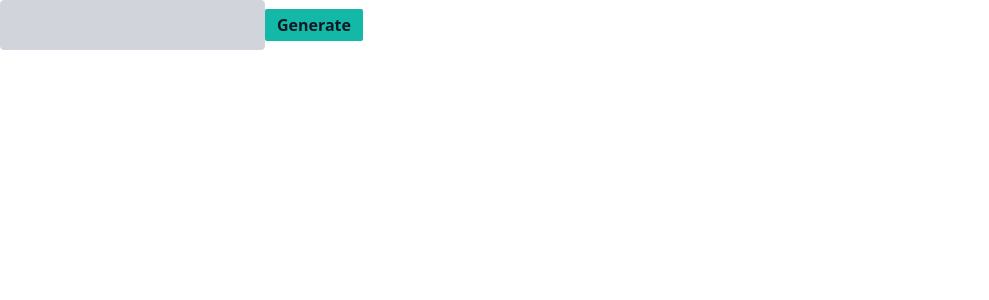
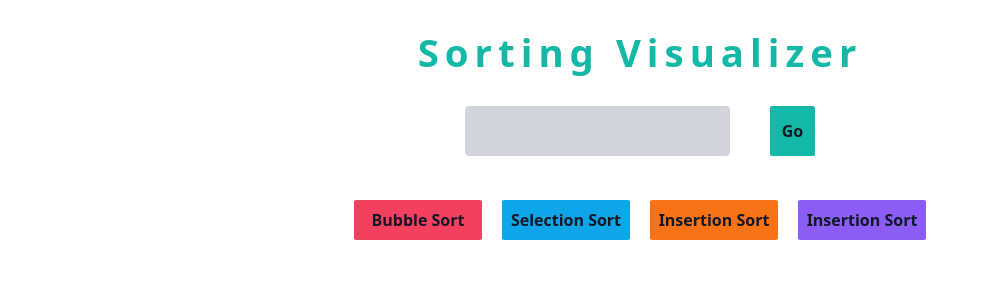
Before and after one commit to LBLBLBLBLBLB/sorting-visualizer, a React (Vite) app: page / in a window 1280 px wide. Shown: the top 300 px of the page, without its empty margins (0-989 px from the left). Built offline with nearby package versions, Linux system fonts and the light colour scheme.

Commit message:
add styles

```diff
--- a/src/App.tsx
+++ b/src/App.tsx
@@ -3,8 +3,9 @@ import { useState } from "react";
 const App = () => {
   const [inputArray, setInputArray] = useState<number[]>([]);
   const [displayInputNums, setDisplayInputNums] = useState<number[]>([]);
-  const [errorMsg, setErrorMsg] = useState<string>("");
+  const [errorMsg, setErrorMsg] = useState<string>(" ");
 
+  // Get Input and modify it as numbers array for display
   const handleInput = (event: React.ChangeEvent<HTMLInputElement>) => {
     const inputTxt = event.target.value;
 
@@ -16,7 +17,9 @@ const App = () => {
       setInputArray(arrOfNums);
     }
   };
-  console.log(inputArray);
+
+  // get modified array and checks if something is wrong in it
+  // when it has array of numbers it got displayed
   const displayInput = () => {
     const filtered_numbers = inputArray.filter((num) => num !== 0);
 
@@ -28,9 +31,12 @@ const App = () => {
       setErrorMsg("Array should be less than 20");
     } else if (inputArray.some((item) => isNaN(item))) {
       setErrorMsg("There seems to be an invalid element (not a number)");
-    } else if (inputArray.some((num) => num === 0)) {
+    } else if (
+      inputArray.some((num) => num === 0) ||
+      filtered_numbers.length === 0
+    ) {
       setErrorMsg(
-        "There seems to be a missing element (a duplicate comma somewhere perhaps?)"
+        "There seems to be a missing element or 0 (a duplicate comma somewhere perhaps?)"
       );
     } else {
       setErrorMsg(" ");
@@ -40,25 +46,56 @@ const App = () => {
 
   return (
     <>
+      <header>
+        <h1 className="text-teal-500 font-bold text-[2.4rem] text-center p-6 tracking-[6px]">
+          Sorting Visualizer
+        </h1>
+      </header>
+      <div className="flex items-center flex-col">
+        <div className="flex gap-10 mb-1">
           <input
             onChange={handleInput}
             type="text"
             className="bg-gray-300 text-black-700 border border-gray-300 rounded py-3 px-4  focus:outline-none focus:bg-white focus:border-gray-500 "
           />
-      {errorMsg}
           <button
             onClick={displayInput}
             className="bg-teal-500 px-3 py-1 rounded-sm font-semibold text-gray-900"
           >
-        Generate
+            Go
           </button>
-      <div className="flex gap-5">
+        </div>
+
+        <div className="flex justify-center h-8 mb-2 ">
+          <p className=" text-sm text-red-600 ">{errorMsg}</p>
+        </div>
+      </div>
+      <div className="flex justify-center gap-5 mb-8">
+        <button
+          onClick={() => {
+            console.log("BUBLES");
+          }}
+          className=" bg-rose-500 w-32 h-10 rounded-sm font-semibold text-gray-900"
+        >
+          Bubble Sort
+        </button>
+        <button className=" bg-sky-500 w-32 h-10 rounded-sm font-semibold text-gray-900">
+          Selection Sort
+        </button>
+        <button className=" bg-orange-500 w-32 h-10 rounded-sm font-semibold text-gray-900">
+          Insertion Sort
+        </button>
+        <button className=" bg-violet-500 w-32 h-10 rounded-sm font-semibold text-gray-900">
+          Insertion Sort
+        </button>
+      </div>
+      <div className="flex gap-5 justify-center">
         {displayInputNums.map((num) => (
           <div
-            style={{ height: `${num * 50}px` }}
-            className={`bg-teal-500 rounded-sm px-2`}
+            style={{ height: `${num * 26}px` }}
+            className="bg-teal-500 rounded-sm w-8 "
           >
-            {num}
+            <p className="text-center ">{num}</p>
           </div>
         ))}
       </div>
```
Lines whose indentation alone changed are shown as unchanged.
